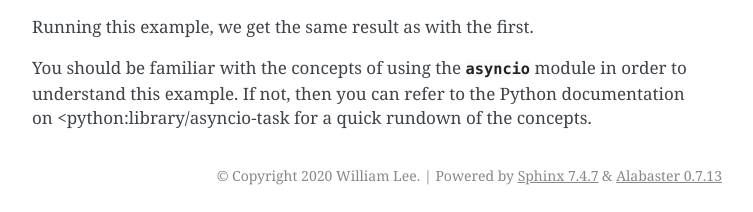
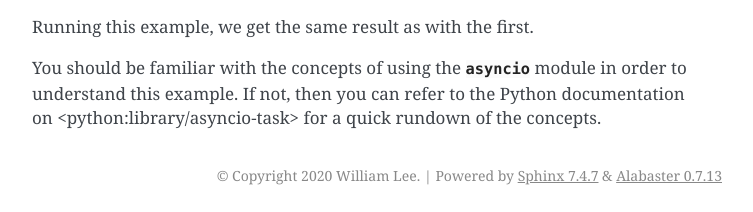
Before and after one commit to WilliamWFLee/pyud, a Sphinx documentation site: the page built from docs/usage.rst, in a window 1280 px wide. Shown: the part 1749-1961 px from the top of the page, without its empty margins (388-1141 px from the left). Built offline with Sphinx 7.4.7, drawn with Linux system fonts in a browser that asks for light colours; part of the change alters nothing that is shown.

```diff
--- a/docs/usage.rst
+++ b/docs/usage.rst
@@ -74,6 +74,6 @@ The following example gives an example using :class:`AsyncClient`:
 
 Running this example, we get the same result as with the first.
 
-You should be familiar with the concepts of using the :mod:`asyncio` module in order to understand this example. If not, then you can refer to the Python documentation on :doc:`<python:library/asyncio-task` for a quick rundown of the concepts.
+You should be familiar with the concepts of using the :mod:`asyncio` module in order to understand this example. If not, then you can refer to the Python documentation on :doc:`<python:library/asyncio-task>` for a quick rundown of the concepts.
 
 .. _Urban Dictionary: https://urbandictionary.com
```
